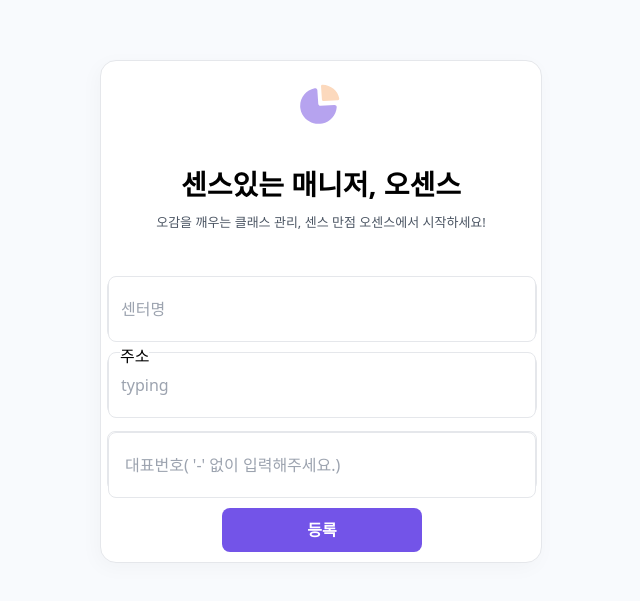
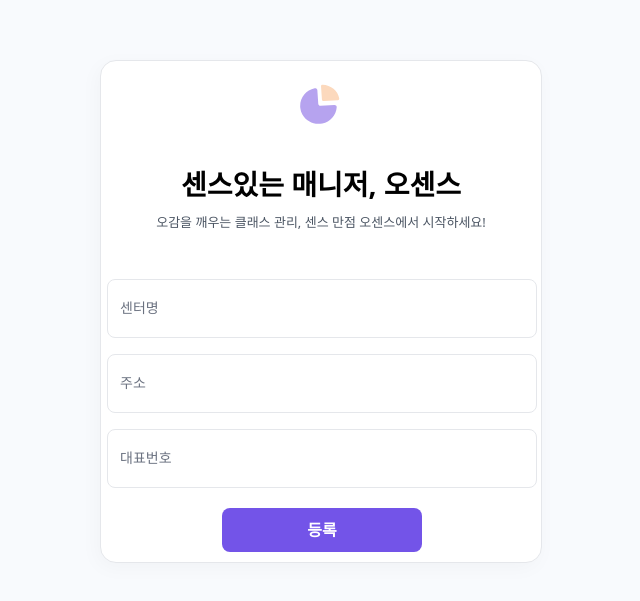
Before and after one commit to shchoon/5Sense-FE, a Next.js app: page /myCenter in a window 1280 px wide. Shown: the part 229-830 px from the top of the page, without its empty margins (319-959 px from the left). Built offline with nearby package versions, Linux system fonts and the light colour scheme.

Commit message:
AADMIN-56 view: 마이센터 등록 UI 수정

```diff
--- a/src/app/myCenter/page.tsx
+++ b/src/app/myCenter/page.tsx
@@ -33,6 +33,8 @@ export default function MyCenter() {
     let [centerName, setCenterName] = useState<string>('');
     let [userNum, setUserNum] = useState<number>();
     let [inputWarn, setInputWarn] = useState<string>('outline-[#7354E8]');
+    let [onFocusCenterInput, setOnFocusCenterInput] = useState<boolean>(false);
+
 
     function allowOnlyNum(e: any) {
         if(isNaN(e.key) && e.key !== 'Backspace') {
@@ -69,18 +71,30 @@ export default function MyCenter() {
         }}>
 
         <div className='w-[430px] h-[209px] flex flex-col items-center gap-4'>
-            <div className='w-[430px] h-[60px] flex items-center border rounded-lg border-[#E5E7EB]'>
-                <input type='text' className='w-full px-3 py-5  rounded-lg border  outline-[#7354E8] '  placeholder='센터명' value={centerName} onChange={e => {
-                    setCenterName(e.target.value);
-
-                }}/>
+            <div className='relative w-[430px] h-[60px] flex items-center border rounded-lg border-[#E5E7EB] focus:border-[#563AC0]'>
+                <input type="text" id="floating_outlined" className="block px-2.5 pb-2.5 pt-4 w-full text-sm text-gray-900 bg-transparent
+                rounded-lg border-1 border-gray-300 appearance-none dark:text-white dark:border-gray-600
+                 dark:focus:border-blue-500 focus:outline-none focus:ring-0 focus:border-blue-600 peer" placeholder=" " />
+                <label htmlFor="floating_outlined" className="absolute text-sm text-gray-500 dark:text-gray-400 duration-300
+                transform -translate-y-4 scale-75 top-2 z-10 origin-[0] bg-white dark:bg-gray-900 px-2
+                peer-focus:px-2 peer-focus:text-blue-600 peer-focus:dark:text-blue-500 peer-placeholder-shown:scale-100
+                peer-placeholder-shown:-translate-y-1/2 peer-placeholder-shown:top-1/2 peer-focus:top-2 peer-focus:scale-100
+                peer-focus:-translate-y-4 left-1">센터명</label>
             </div>
             <div className='relative w-[430px] h-[60px]  flex items-center  rounded-lg border border-[#E5E7EB]' onClick={onClickAdd}>
-                <input className='w-full px-3 py-5 rounded-lg border outline-[#7354E8]' placeholder='typing' value={address} />
-                <div className='absolute left-3 top-[-12px] bg-[#FFF] focus:text-[#563AC0]' >주소</div>
+                <input type="text" id="floating_outlined" value={address} className="block px-2.5 pb-2.5 pt-4 w-full h-full text-sm text-gray-900 bg-transparent
+                rounded-lg border-1 border-gray-300 appearance-none dark:text-white dark:border-gray-600
+                 dark:focus:border-blue-500 focus:outline-none focus:ring-0 focus:border-blue-600 peer" placeholder=" " />
+                <label htmlFor="floating_outlined" className="absolute text-sm text-gray-500 dark:text-gray-400 duration-300
+                transform -translate-y-4 scale-75 top-2 z-10 origin-[0] bg-white dark:bg-gray-900 px-2
+                peer-focus:px-2 peer-focus:text-blue-600 peer-focus:dark:text-blue-500 peer-placeholder-shown:scale-100
+                peer-placeholder-shown:-translate-y-1/2 peer-placeholder-shown:top-1/2 peer-focus:top-2 peer-focus:scale-100
+                peer-focus:-translate-y-4 left-1">주소</label>
             </div>
-            <div className='w-[430px] h-[60px] border rounded-lg border-[#E5E7EB]'>
-                <input className={`w-full px-4 py-5 rounded-lg border ${inputWarn}`}  placeholder="대표번호( '-' 없이 입력해주세요.)" value={userNum} onKeyDown={allowOnlyNum} onChange={e => {
+            <div className='relative w-[430px] h-[60px]  flex items-center  rounded-lg border border-[#E5E7EB]'>
+                <input type="text" id="floating_outlined" className="block px-2.5 pb-2.5 pt-4 w-full h-full text-sm text-gray-900 bg-transparent
+                rounded-lg border-1 border-gray-300 appearance-none dark:text-white dark:border-gray-600
+                 dark:focus:border-blue-500 focus:outline-none focus:ring-0 focus:border-blue-600 peer" placeholder=" " value={userNum} onKeyDown={allowOnlyNum} onChange={e => {
                     console.log(e.target.value);
                     if(e.target.value.length > 11){
                         setInputWarn('outline-[red]');
@@ -88,6 +102,12 @@ export default function MyCenter() {
                         setInputWarn('outline-[#7354E8]')
                     }
                 }} />
+                <label htmlFor="floating_outlined" className="absolute text-sm text-gray-500 dark:text-gray-400 duration-300
+                transform -translate-y-4 scale-75 top-2 z-10 origin-[0] bg-white dark:bg-gray-900 px-2
+                peer-focus:px-2 peer-focus:text-blue-600 peer-focus:dark:text-blue-500 peer-placeholder-shown:scale-100
+                peer-placeholder-shown:-translate-y-1/2 peer-placeholder-shown:top-1/2 peer-focus:top-2 peer-focus:scale-100
+                peer-focus:-translate-y-4 left-1">대표번호</label>
+
             </div>
         </div>
         <div className='flex justify-center items-center'>
```
